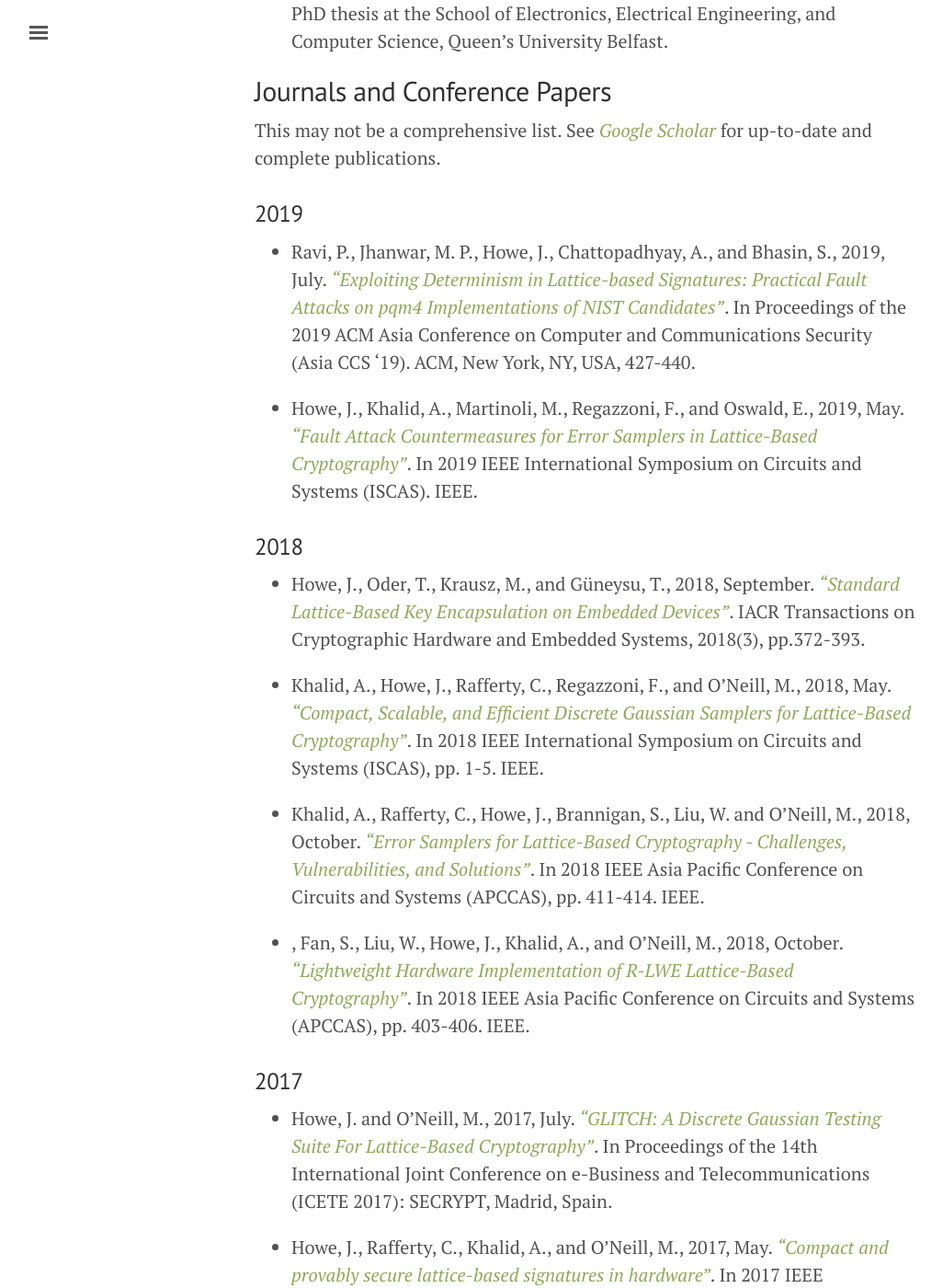
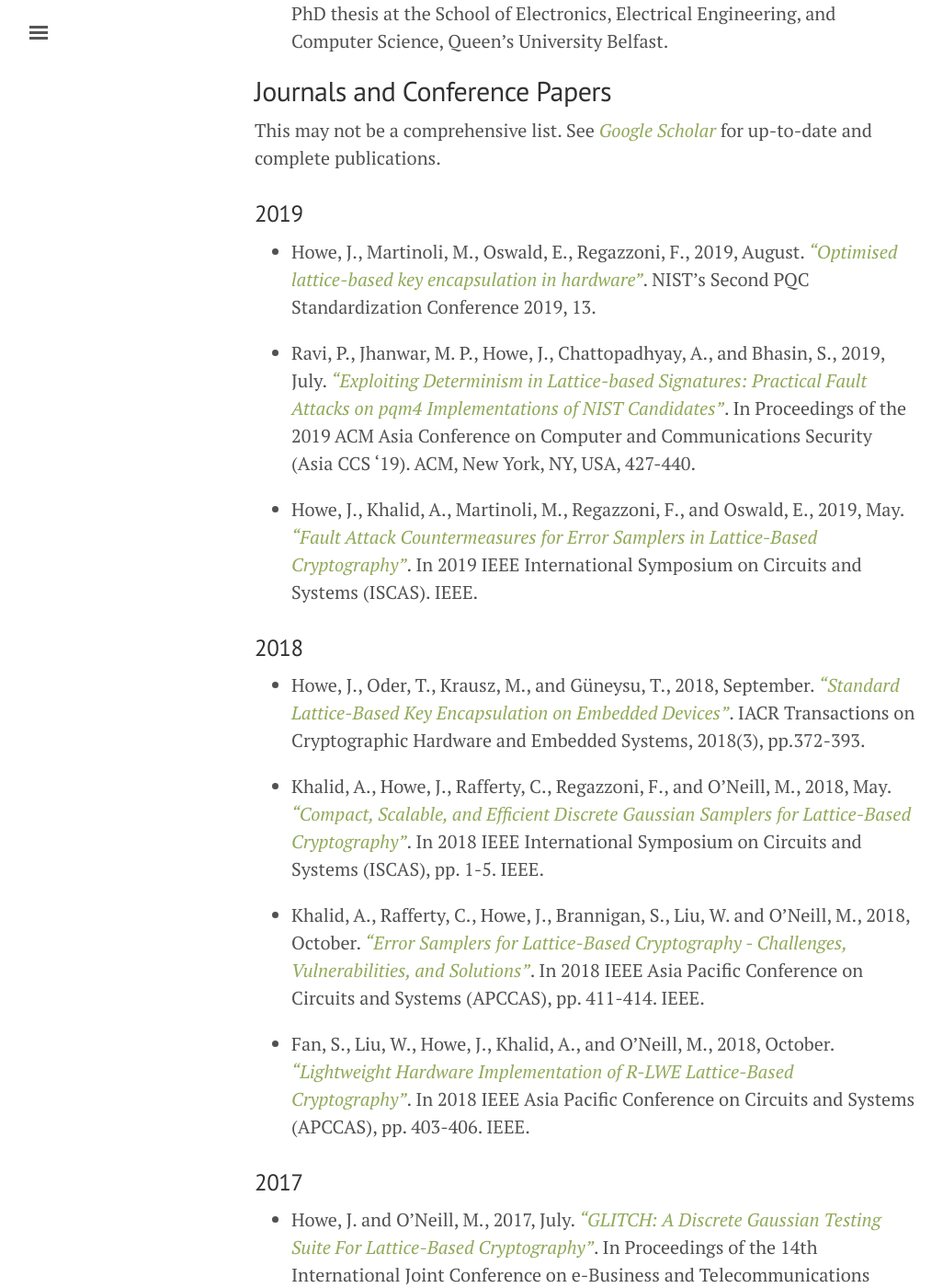
Before and after one commit to jameshoweee/jameshoweee.github.io, a Jekyll site: the page built from papers.md, in a window 1280 px wide and 1400 px high, scrolled down 280 px. Shown: the whole window at 92% size, without its empty margins (3-1029 px from the left). Built offline with Jekyll 4.4.1, drawn with Linux system fonts in a browser that asks for light colours.

Commit message:
Update papers.md

```diff
--- a/papers.md
+++ b/papers.md
@@ -12,6 +12,8 @@ This may not be a comprehensive list.
 See [*Google Scholar*](https://scholar.google.co.uk/citations?user=LItUNn4AAAAJ&hl=en) for up-to-date and complete publications.
 
 ### 2019
+* Howe, J., Martinoli, M., Oswald, E., Regazzoni, F., 2019, August. [*"Optimised lattice-based key encapsulation in hardware"*](https://csrc.nist.gov/CSRC/media/Events/Second-PQC-Standardization-Conference/documents/accepted-papers/howe-optimised-lattice-based.pdf). NIST’s Second PQC Standardization Conference 2019, 13.
+
 * Ravi, P., Jhanwar, M. P., Howe, J., Chattopadhyay, A., and Bhasin, S., 2019, July. [*"Exploiting Determinism in Lattice-based Signatures: Practical Fault Attacks on pqm4 Implementations of NIST Candidates"*](https://eprint.iacr.org/2019/769). In Proceedings of the 2019 ACM Asia Conference on Computer and Communications Security (Asia CCS '19). ACM, New York, NY, USA, 427-440.
 
 * Howe, J., Khalid, A., Martinoli, M., Regazzoni, F., and Oswald, E., 2019, May. [*"Fault Attack Countermeasures for Error Samplers in Lattice-Based Cryptography"*](https://eprint.iacr.org/2019/206). In 2019 IEEE International Symposium on Circuits and Systems (ISCAS). IEEE.
@@ -23,7 +25,7 @@ See [*Google Scholar*](https://scholar.google.co.uk/citations?user=LItUNn4AAAAJ&
 
 * Khalid, A., Rafferty, C., Howe, J., Brannigan, S., Liu, W. and O'Neill, M., 2018, October. [*"Error Samplers for Lattice-Based Cryptography - Challenges, Vulnerabilities, and Solutions"*](https://ieeexplore.ieee.org/document/8605725). In 2018 IEEE Asia Pacific Conference on Circuits and Systems (APCCAS), pp. 411-414. IEEE.
 
-* , Fan, S., Liu, W., Howe, J., Khalid, A., and O'Neill, M., 2018, October. [*"Lightweight Hardware Implementation of R-LWE Lattice-Based Cryptography"*](https://ieeexplore.ieee.org/abstract/document/8605630). In 2018 IEEE Asia Pacific Conference on Circuits and Systems (APCCAS), pp. 403-406. IEEE.
+* Fan, S., Liu, W., Howe, J., Khalid, A., and O'Neill, M., 2018, October. [*"Lightweight Hardware Implementation of R-LWE Lattice-Based Cryptography"*](https://ieeexplore.ieee.org/abstract/document/8605630). In 2018 IEEE Asia Pacific Conference on Circuits and Systems (APCCAS), pp. 403-406. IEEE.
 
 ### 2017
 *	Howe, J. and O’Neill, M., 2017, July. [*"GLITCH: A Discrete Gaussian Testing Suite For Lattice-Based Cryptography"*](https://eprint.iacr.org/2017/438). In Proceedings of the 14th International Joint Conference on e-Business and Telecommunications (ICETE 2017): SECRYPT, Madrid, Spain.
```
